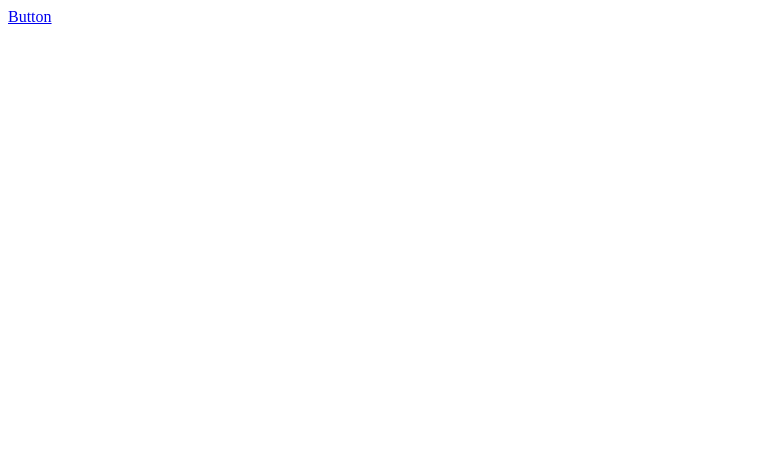
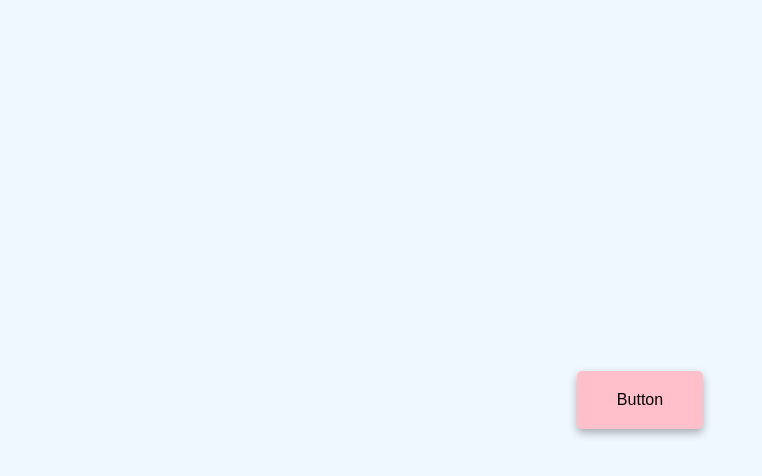
Before and after one commit to ExtendHomoSapien/heart-trail-animation, a plain HTML site: page index.html in a window 1280 px wide. Shown: the whole page, without its empty margins (0-762 px from the left). Drawn offline with Linux system fonts and the light colour scheme.

Commit message:
initial styling of button before hover behavior (JC)

```diff
--- a/index.html
+++ b/index.html
@@ -5,6 +5,7 @@
     <meta http-equiv="X-UA-Compatible" content="IE=edge">
     <meta name="viewport" content="width=device-width, initial-scale=1.0">
     <title>Button Ripple Effect</title>
+    <link rel="stylesheet" href="style.css">
 </head>
 <body>
     <a href="#" class="btn"><span>Button</span></a>
--- /dev/null
+++ b/style.css
@@ -0,0 +1,19 @@
+body{
+    margin: 0;
+    display: flex;
+    justify-content: center;
+    height: 100vh;
+    align-items: center;
+    background-color: aliceblue;
+    font-family: sans-serif;
+}
+
+.btn{
+    background-color: pink;
+    padding: 20px 40px;
+    border-radius: 5px;
+    box-shadow: 0 4px 8px rgba(0,0,0,.3);
+    text-decoration: none;
+    color: black;
+    position: relative;
+}
```
